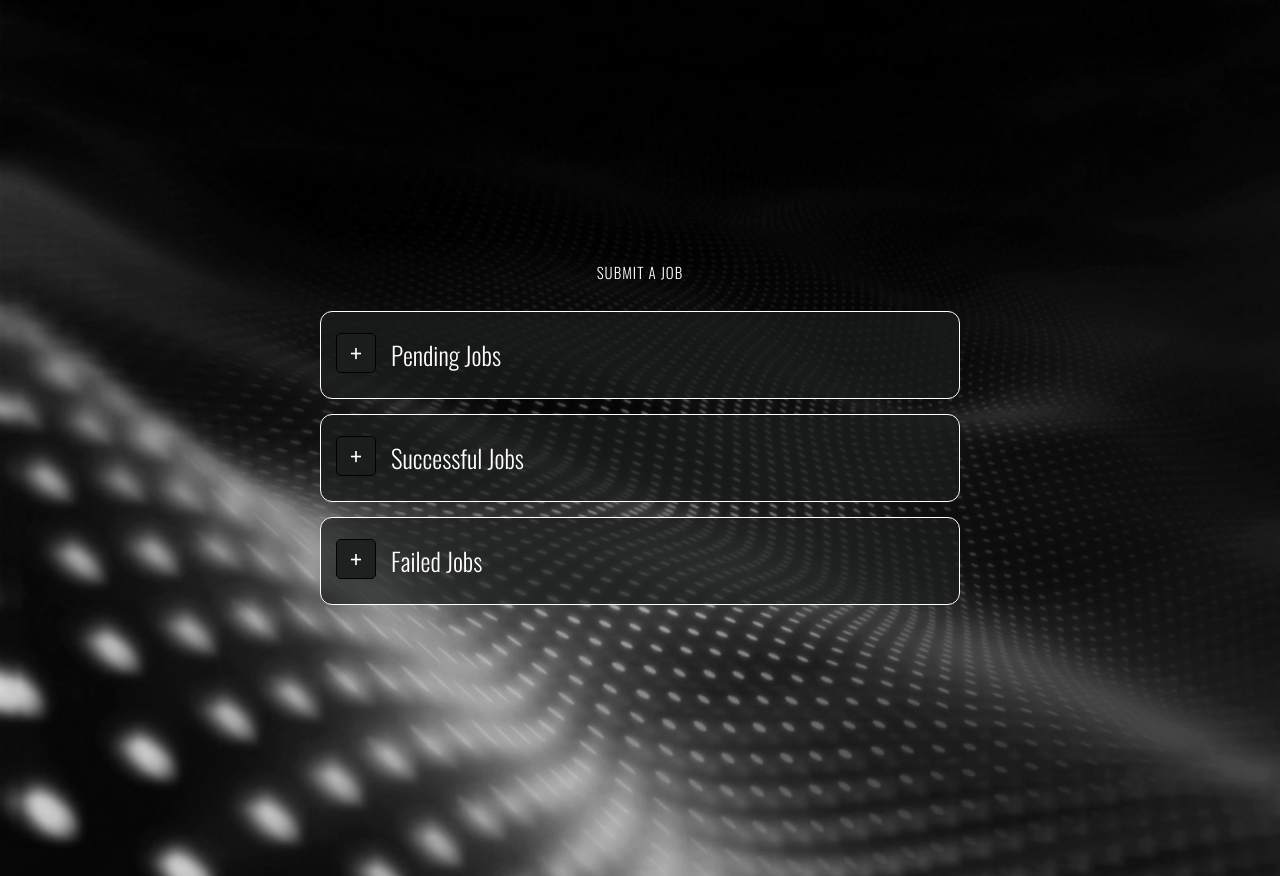
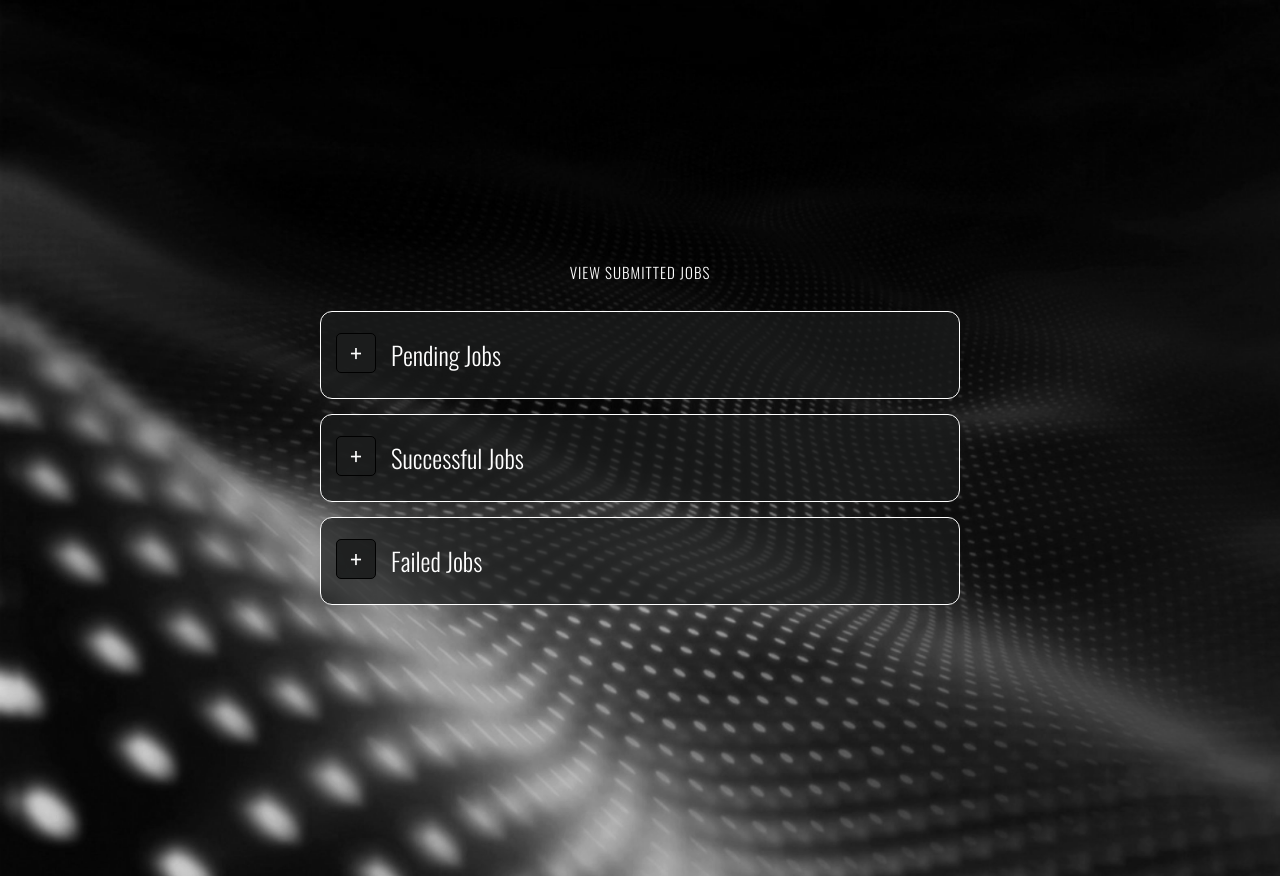
Before and after one commit to vextorite/SSRG, a Django app: page /viewJobs in a window 1280 px wide. Shown: the part 216-1092 px from the top of the page. Run offline with Django 3.2, Linux system fonts and the light colour scheme; a user stored in the database is signed in; data comes from the database, SQL or seed files in the repository; some libraries are stand-ins or nearby versions.

Commit message:
viewJobs styling

```diff
--- a/backend/SSRG/Jobs/static/polls/style.css
+++ b/backend/SSRG/Jobs/static/polls/style.css
@@ -227,6 +227,8 @@ align-items: center;
   visibility: hidden;
   height: 0px;
   overflow: hidden;
+  text-align: center;
+  line-height: 170%;
 }
 
 .jobWrapperCard{
@@ -449,3 +451,21 @@ max-height:95%;
 .signUpInternal{
 color:white;
 }
+
+.jobTitleVJ{
+  font-size: 20px;
+  color:rgb(87, 145, 179);
+  padding-bottom: 5px;
+}
+
+.jobTitleVJS{
+  font-size: 20px;
+  color:rgb(121, 221, 101);
+  padding-bottom: 5px;
+}
+
+.jobTitleVJE{
+  font-size: 20px;
+  color:rgb(212, 108, 94);
+  padding-bottom: 5px;
+}
--- a/backend/SSRG/Jobs/templates/Jobs/jobsSubmitted.html
+++ b/backend/SSRG/Jobs/templates/Jobs/jobsSubmitted.html
@@ -123,7 +123,7 @@
 
         <div class="jobViewContainer">
             <div>
-            <div class="titleText">Submit a job</div>
+            <div class="titleText">View submitted jobs</div>
             <br>
         <div class="jobView" id = "mainJobContainer">
             <div class="DivMask">
@@ -133,9 +133,10 @@
         <div id="pending" class="pendingContainer">
         {%for jobs in pendingJobs%}
         <div class="jobCard">
-        <h2>Job name: {{jobs.slug}}</h2> <br>
-        {{jobs.files}} <br>
-        {{jobs.baseFile}} <br><br>
+            <div class="jobTitleVJ">Job name: {{jobs.slug}}</div>
+            Job Date: {{jobs.uploadDate}}<br>
+        Submitted Files: {{jobs.files}} <br>
+        Job Report: None (Pending)
         </div>
         {%endfor%}
         </div>
@@ -146,9 +147,10 @@
         <div id="success" class="pendingContainer">
         {%for jobs in successJobs%}
         <div class="jobCard">
-        <h2>{{jobs.slug}}</h2> <br>
-        {{jobs.files}} <br>
-        {{jobs.baseFile}} <br>
+        <div class="jobTitleVJS">Job name: {{jobs.slug}}</div>
+        Job Date: {{jobs.uploadDate}}<br>
+        Submitted Files:  {{jobs.files}} <br>
+        Job Report: <a href="report">SSRG Report {{jobs.slug}}</a>
     </div>
         {%endfor%}
 
@@ -161,9 +163,10 @@
         <div id="failed" class="pendingContainer">
         {%for jobs in failedJobs%}
         <div class="jobCard">
-        <h2>{{jobs.slug}}</h2> <br>
-        {{jobs.files}} <br>
-        {{jobs.baseFile}} <br>
+            <div class="jobTitleVJE">Job name: {{jobs.slug}}</div>
+            Job Date: {{jobs.uploadDate}}<br>
+        Submitted Files: {{jobs.files}} <br>
+        Job Report: None (Error)
     </div>
         {%endfor%}
         </div>
```
